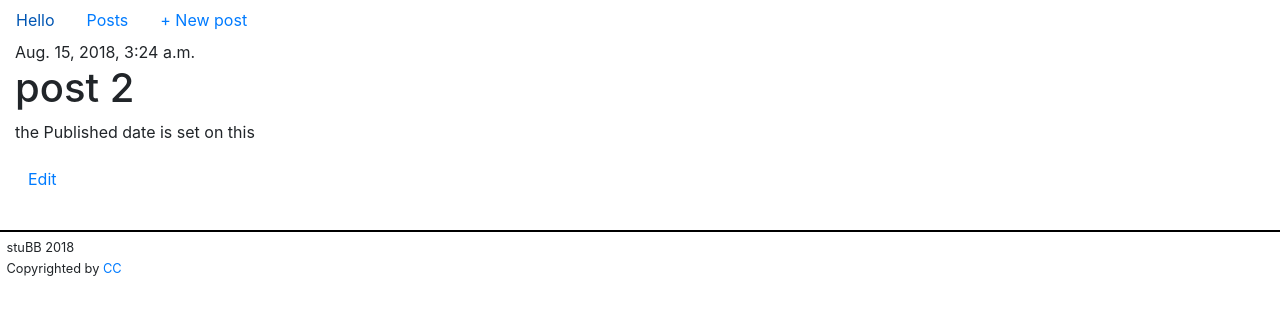
After one commit to btbell/basic-form, a Django app: page /post/2/ in a window 1280 px wide. The commit adds this page. Shown: the top 315 px of the page. Run offline with Django 3.2, Linux system fonts and the light colour scheme; data comes from the database, SQL or seed files in the repository; some libraries are stand-ins or nearby versions.

Commit message:
added detail page, save form logic

```diff
--- a/basic_forms/templates/basic_forms/base.html
+++ b/basic_forms/templates/basic_forms/base.html
@@ -16,10 +16,10 @@
     <nav>
       <ul class="nav">
         <li class="nav-item">
-            <a class="nav-link" href="#">Link</a>
+            <a class="nav-link" href="{% url 'hello' %}">Hello</a>
         </li>
         <li class="nav-item">
-            <a class="nav-link" href="#">Link</a>
+            <a class="nav-link" href="{% url 'posts' %}">Posts</a>
         </li>
         <li class="nav-item">
             <a class="nav-link" href="{% url 'post_new' %}">+ New post</span></a>
--- /dev/null
+++ b/basic_forms/templates/basic_forms/post_detail.html
@@ -0,0 +1,16 @@
+{% extends "basic_forms/base.html" %}
+
+{% block title %}Posts{% endblock %}
+
+{% block content %}
+    <div class="post">
+        {% if post.published_date %}
+            <div class="date">
+                {{ post.published_date }}
+            </div>
+        {% endif %}
+        <h1>{{ post.title }}</h1>
+        <p>{{ post.text|linebreaksbr }}</p>
+    </div>
+    <a class="btn btn-default" href="{% url 'post_edit' pk=post.pk %}"><span>Edit</span></a>
+{% endblock%}
--- a/basic_forms/urls.py
+++ b/basic_forms/urls.py
@@ -3,7 +3,8 @@ from . import views
 
 urlpatterns = [
     #path('admin/', admin.site.urls),
-    path('', views.hello, name='hello'),
+    path('hello', views.hello, name='hello'),
     path('posts', views.ListPosts.as_view(), name='posts'),
-    path('post/newccc/', views.post_new, name='post_new'),
+    path('post/<int:pk>/', views.post_detail, name='post_detail'),
+    path('post/new/', views.post_new, name='post_new'),
 ]
--- a/basic_forms/views.py
+++ b/basic_forms/views.py
@@ -1,7 +1,9 @@
-from django.shortcuts import render
+from django.shortcuts import render, redirect, get_object_or_404
 from django.views import generic
+from django.utils import timezone
 from django.views.generic.edit import CreateView, UpdateView, DeleteView
 from .forms import PostForm
+
 
 from .models import Post
 
@@ -19,5 +21,20 @@ def hello(request):
     return render(request, 'basic_forms/hello.html', {})
 
 def post_new(request):
-    form = PostForm()
+    if request.method == 'POST':
+        form = PostForm(request.POST)
+        if form.is_valid():
+            post = form.save(commit=False)
+            #post.author = request.user
+            post.published_date = timezone.now()
+            post.save()
+            return redirect('post_detail', pk=post.pk)
+    else:
+        form = PostForm()
     return render(request, 'basic_forms/post_edit.html', {'form': form})
+    #form = PostForm()
+    #return render(request, 'basic_forms/post_edit.html', {'form': form})
+
+def post_detail(request, pk):
+    post = get_object_or_404(Post, pk=pk)
+    return render(request, 'basic_forms/post_detail.html', {'post': post})
```
